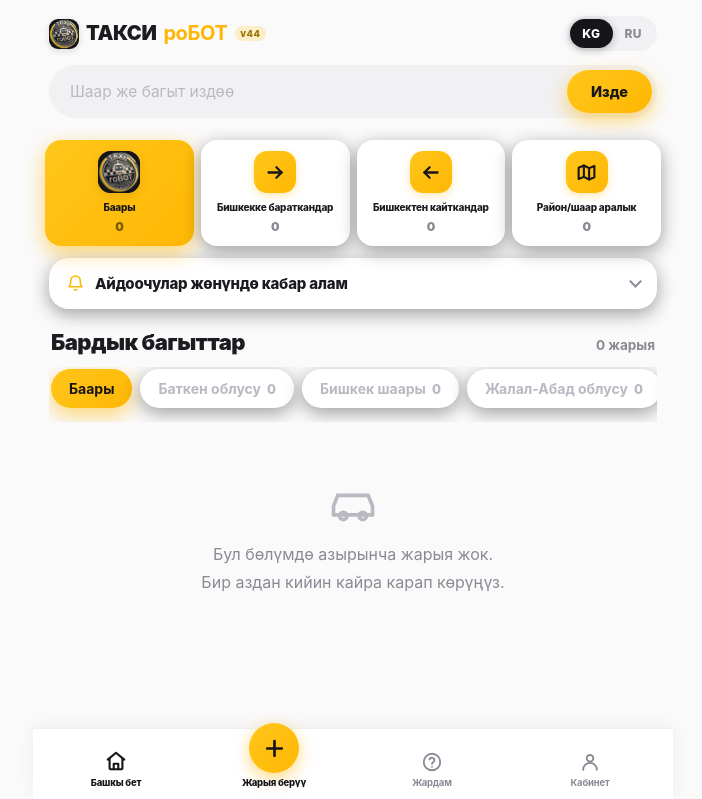
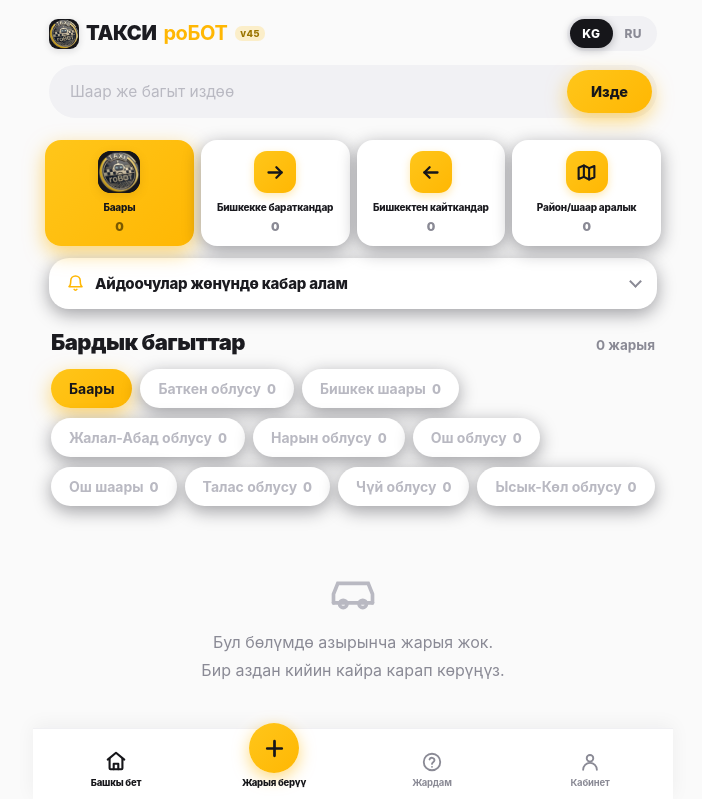
Before and after one commit to zhoroevkt77-blip/taxi-bot, a Flask app: page / in a window 1280 px wide. Shown: the top 799 px of the page, without its empty margins (287-989 px from the left). Run offline with Flask 3, Linux system fonts and the light colour scheme; data that the repository does not hold is empty; some libraries are stand-ins or nearby versions.

Commit message:
web v45 oblast wrap

```diff
--- a/web/templates/base.html
+++ b/web/templates/base.html
@@ -19,7 +19,7 @@
 <style>
   /* ============================================================
      ТАКСИ роБОТ — сайттын стили
-     WEB_VERSION = v44-deep-shadow
+     WEB_VERSION = v45-obl-wrap
      Түстөр: кара (тилке), сары (акцент), ак (карточкалар).
      ============================================================ */
   :root {
@@ -316,6 +316,8 @@
     padding: 2px 2px 14px; scrollbar-width: none;
   }
   .chips::-webkit-scrollbar { display: none; }
+  .chips.wrap { flex-wrap: wrap; overflow-x: visible; row-gap: 10px; padding-bottom: 4px; }
+  .chips.wrap { flex-wrap: wrap; overflow-x: visible; row-gap: 10px; padding-bottom: 4px; }
   .chip {
     flex: 0 0 auto; background: var(--card);
     border: 0; border-radius: 22px;
@@ -774,7 +776,7 @@
 <div class="top">
   <div class="top-row">
     <div class="logo"><img class="car" src="/static/icon-192.png" alt="">ТАКСИ<b>роБОТ</b></div>
-    <span class="ver">v44</span>
+    <span class="ver">v45</span>
     <div class="lang">
       <a href="{{ lang_ky_url }}" class="{{ 'on' if lang == 'ky' else '' }}">KG</a>
       <a href="{{ lang_ru_url }}" class="{{ 'on' if lang == 'ru' else '' }}">RU</a>
--- a/web/templates/index.html
+++ b/web/templates/index.html
@@ -238,7 +238,7 @@
 </div>
 
 {% if oblasts %}
-<div class="chips">
+<div class="chips wrap">
   <a class="chip {{ 'on' if not obl else '' }}"
      href="{{ link(obl='') }}">{{ t('Баары', 'Все') }}</a>
   {% for name, n in oblasts %}
```
